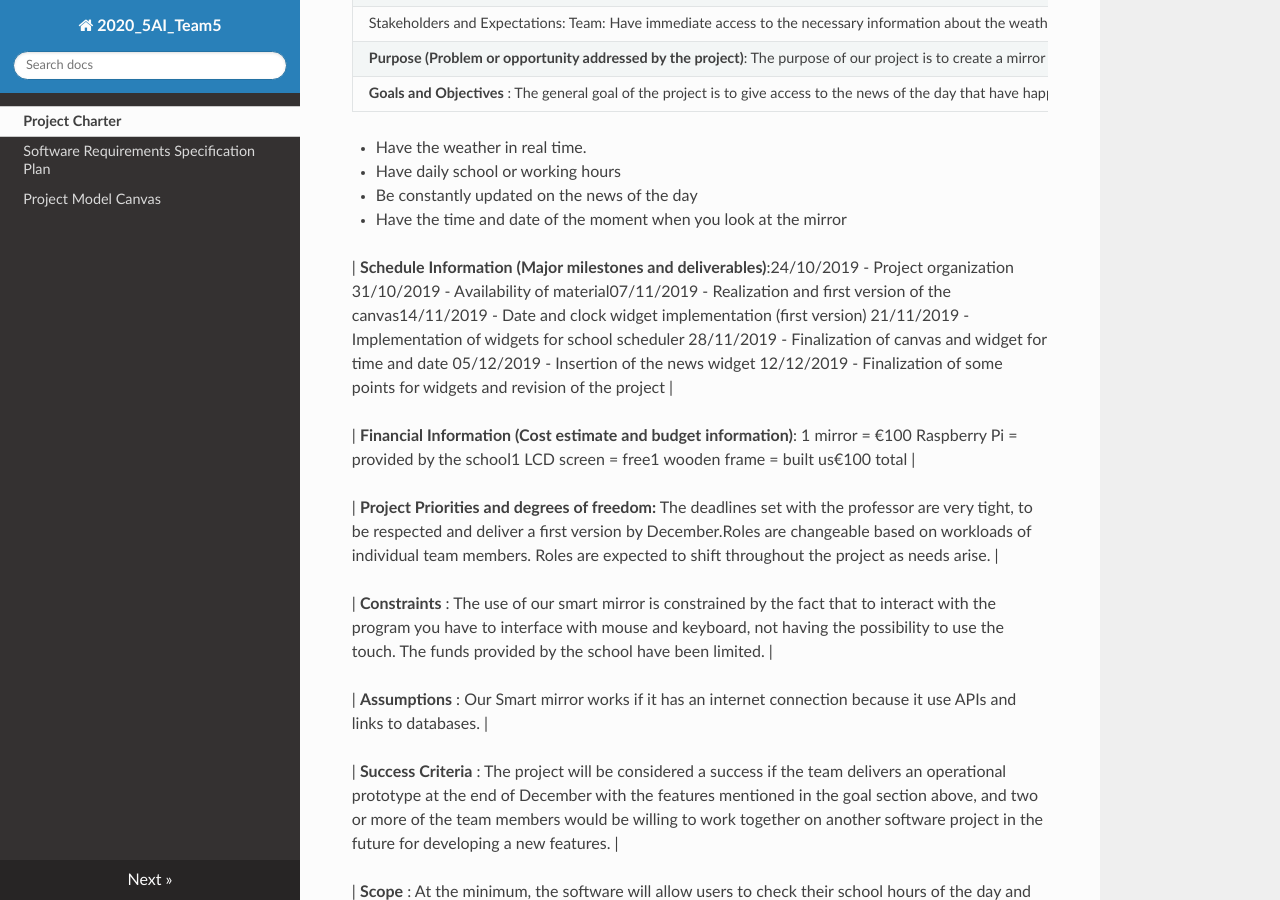
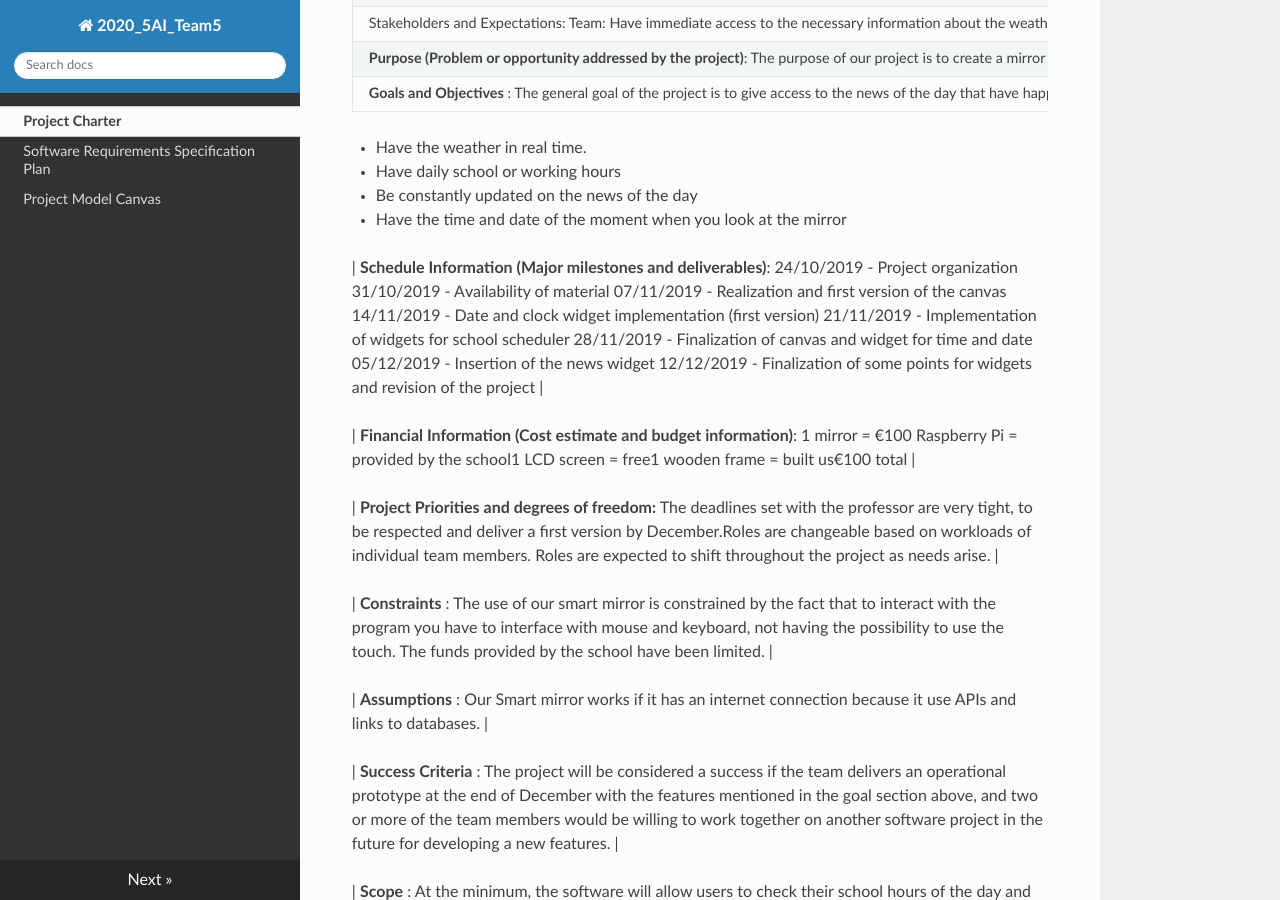
Before and after one commit to diegosalzani/smartmirror_5ai_team5, an MkDocs documentation site: the page built from docs/Project Charter.md, in a window 1280 px wide and 900 px high, scrolled down 303 px. Built offline with MkDocs 1.6.1, drawn with Linux system fonts in a browser that asks for light colours; nearby versions of some CDN libraries.

Commit message:
Update Project Charter.md

```diff
--- a/docs/Project Charter.md
+++ b/docs/Project Charter.md
@@ -7,15 +7,18 @@
 | **Users:** Salzani Diego, Chafiki Nabil, Corrizzato Leonardo |
 | Stakeholders and Expectations: Team: Have immediate access to the necessary information about the weather, working        hours or school hours and the main news of the dayProfessor Drago and Professor Bileddo: Have projects that can be submitted for the maturity examination and that can be used to solve common problems   |
 | **Purpose (Problem or opportunity addressed by the project)**: The purpose of our project is to create a mirror capable of providing have immediate access to the necessary information about the weather, working hours or school hours and the main news of the day. |
-| **Goals and Objectives** : The general goal of the project is to give access to the news of the day that have happened in the world, ensure the weather in real time and view working hours or school hours whenever any person is reflected in the mirrorThe app is expected to:
+| **Goals and Objectives** : The general goal of the project is to give access to the news of the day that have happened in the world, ensure the weather in real time and view working hours or school hours whenever any person is reflected in the mirrorThe app is expected to: |
 
 - Have the weather in real time.
 - Have daily school or working hours
 - Be constantly updated on the news of the day
 - Have the time and date of the moment when you look at the mirror
 
-| **Schedule Information (Major milestones and deliverables)**:24/10/2019 - Project organization
-31/10/2019 - Availability of material07/11/2019 - Realization and first version of the canvas14/11/2019 - Date and clock widget implementation (first version)
+| **Schedule Information (Major milestones and deliverables)**:
+24/10/2019 - Project organization
+31/10/2019 - Availability of material
+07/11/2019 - Realization and first version of the canvas
+14/11/2019 - Date and clock widget implementation (first version)
 21/11/2019 - Implementation of widgets for school scheduler
 28/11/2019 - Finalization of canvas and widget for time and date
 05/12/2019 - Insertion of the news widget
```
